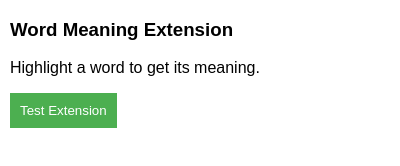
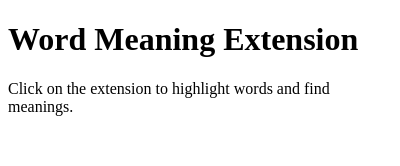
Before and after one commit to iamhemanth01/word-meaning-extension, a browser extension: page popup.html in a window 400 px wide. Drawn offline with Linux system fonts and the light colour scheme.

Commit message:
Update popup.html

```diff
--- a/popup.html
+++ b/popup.html
@@ -1,25 +1,10 @@
 <!DOCTYPE html>
 <html>
-<head>
-  <title>Word Meaning</title>
-  <style>
-    body {
-      font-family: Arial, sans-serif;
-      margin: 10px;
-    }
-    button {
-      padding: 10px;
-      background-color: #4CAF50;
-      color: white;
-      border: none;
-      cursor: pointer;
-    }
-  </style>
-</head>
-<body>
-  <h3>Word Meaning Extension</h3>
-  <p>Highlight a word to get its meaning.</p>
-  <button id="test">Test Extension</button>
-  <script src="popup.js"></script>
-</body>
+  <head>
+    <title>Word Meaning Extension</title>
+  </head>
+  <body>
+    <h1>Word Meaning Extension</h1>
+    <p>Click on the extension to highlight words and find meanings.</p>
+  </body>
 </html>
```
